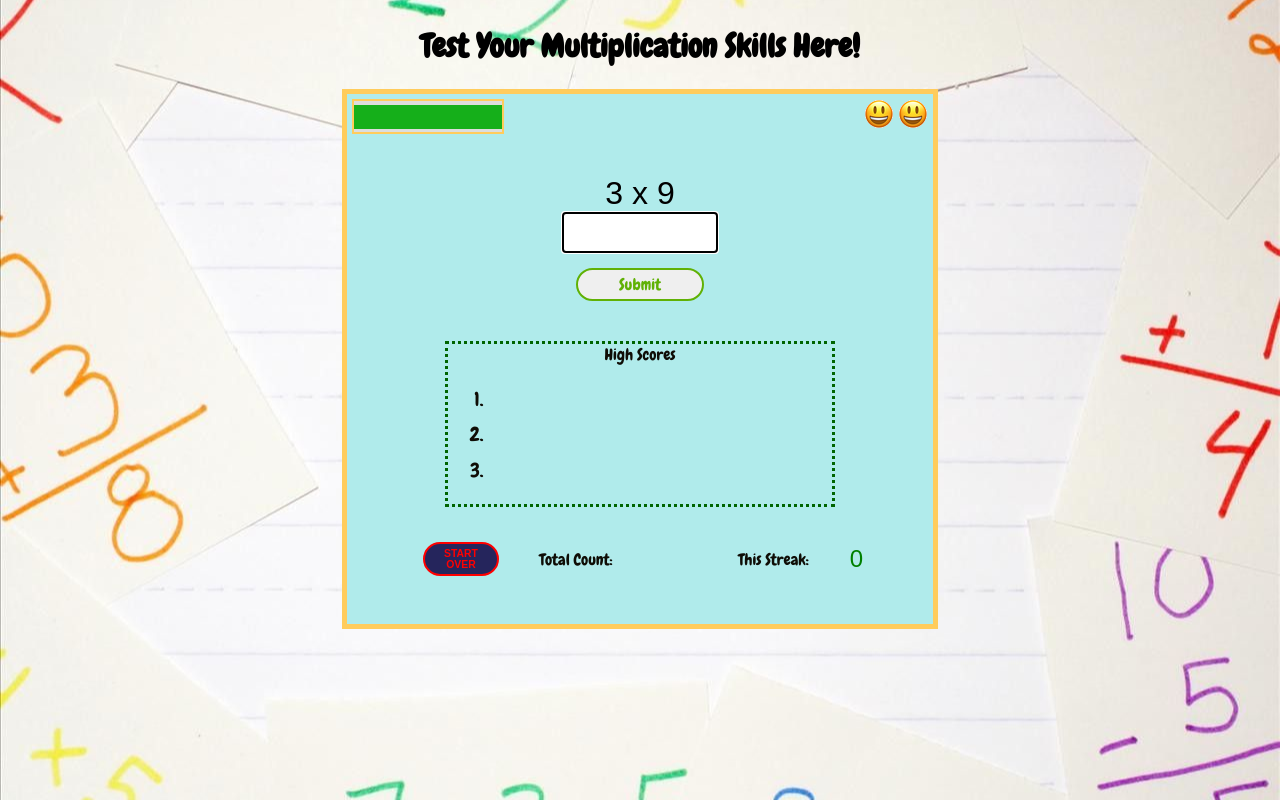
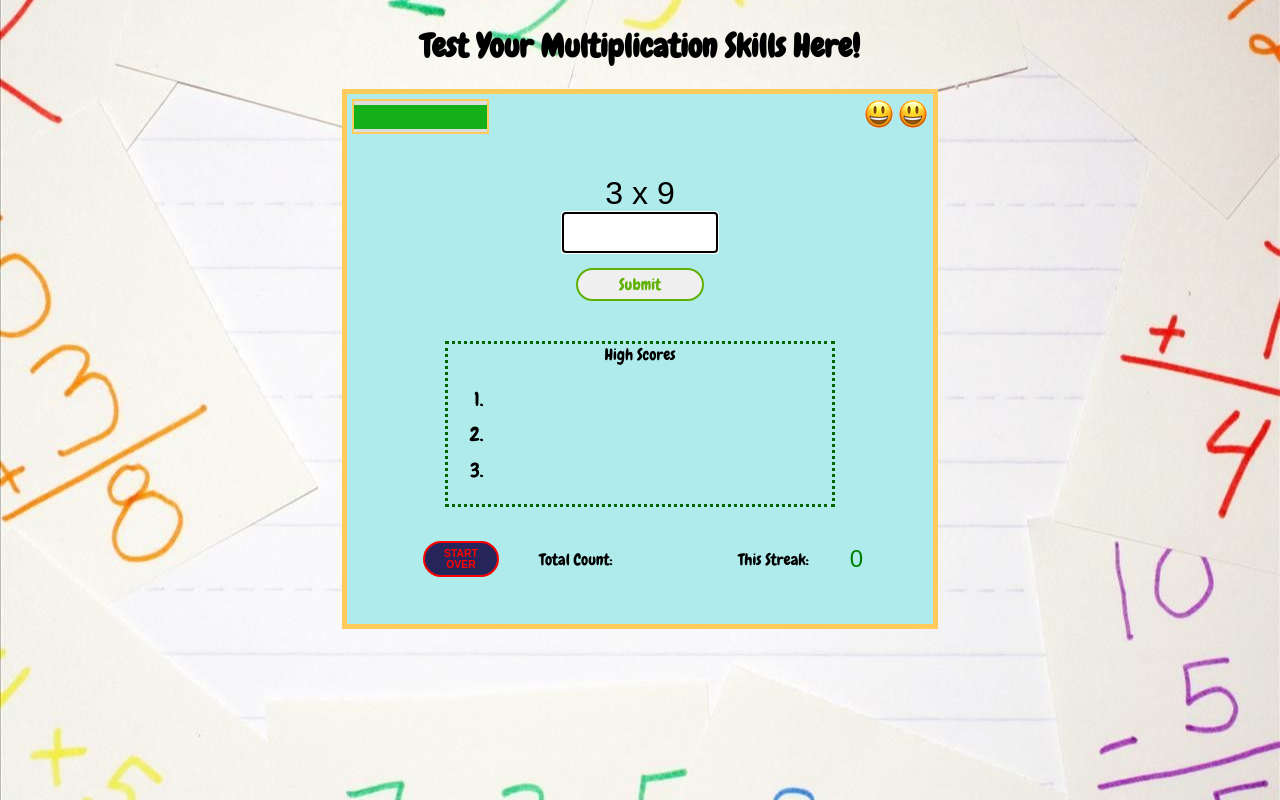
Before and after one commit to jumba23/Multiplication-Test-App, a plain HTML site: page index.html in a window 1280 px wide. Drawn offline with Linux system fonts and the light colour scheme.

Commit message:
css code cleaned up

```diff
--- a/script.js
+++ b/script.js
@@ -23,7 +23,6 @@ function createLocalStorage() {
 }
 
 function displayHighScores(highScores) {
-  console.log(highScores);
   document.getElementById(
     "li-1"
   ).innerHTML = `${highScores[0].playerName} ${highScores[0].score}`;
--- a/style.css
+++ b/style.css
@@ -14,16 +14,13 @@ h1{
 }
 
 #gameBoard {
-
     width: 45vw;
     height: 65vh;
     margin: auto;
     background-color: rgb(176, 235, 235);
     border: 5px solid #ffcc5c;
-    color: #0f0d06;
     padding: 5px;
-    font-size: 1em;
-      }
+}
 
   #timerCounter, #resetAndScore{
     display: flex;
@@ -65,7 +62,6 @@ h1{
     border: none;
     background-color: rgb(176, 235, 235);
     width: 6vh;
-    /* padding-left: 0.5rem; */
     font-size: 3vh;
     color: green;
 }
@@ -94,6 +90,7 @@ h1{
       padding: 0.5vh;
       border-radius: 2rem;
       width: 6vw;
+      height: 4.5vh;
       color: red;
       background-color: rgb(37, 37, 92);
       font-size: 1.3vh;
@@ -116,7 +113,7 @@ h1{
       border: 2px solid #ffcc5c;
       display: flex;
       align-items: center;
-      width: 11.6vw;
+      width: 10.4vw;
       background-color: #ddd;
  }
 
@@ -136,110 +133,3 @@ h1{
   #yourAnswer:focus {
       outline: auto;
   }
-
-
-/* @media screen and (max-width: 370px) {
-  #formWrap{
-    display: flex;
-    height: 100%;
-    flex-direction: column;
-    justify-content: center;
-    align-items: center;
-  }
-
-  h1{
-    padding-bottom: 5%;
-    font-size: 25px;
-  }
-
-  #gameBoard {
-    width: 97%;
-    margin: 0 auto;
-    padding: 0;
-   }
-
-  #mathProblem, #yourAnswer {
-    width: 40%;
-    font-size:  60px;
-  }
-
-  #mathProblem {
-    width: 97%;
-  }
-
-  #questionAnswer {
-    width: 97%;
-    padding: 0;
-  }
-
-  label{
-    font-size: 18px;
-  }
-
-  #resetButton{
-    width: 20%;
-    font-size: 10px;
-  }
-
-  #answerButton {
-    width: 35%;
-    font-size: 30px;
-  }
-}
-
-@media screen and (max-width: 450px) and (min-width: 380px) { */
-  /* #formWrap{
-    display: flex;
-    height: 100%;
-    flex-direction: column;
-    justify-content: center;
-    align-items: center;
-  }
-
-  h1{
-    padding-bottom: 5%;
-    font-size: 25px;
-  }
-
-  #gameBoard > div {
-    padding: 20px;
-    text-align: center;
-    font-size: 1em;
-    color: #0f0d06;
-      }
-
-  #gameBoard {
-    width: 90%;
-    margin: 0;
-    padding: 15px;
-   }
-
-  #mathProblem, #yourAnswer {
-    width: 40%;
-    font-size:  60px;
-  }
-
-  #mathProblem {
-    width: 97%;
-  }
-
-  #questionAnswer {
-    width: 97%;
-    padding: 0;
-  }
-
-  label{
-    font-size: 18px;
-  }
-
-  #resetButton{
-    width: 20%;
-    font-size: 10px;
-  }
-
-  #answerButton {
-    width: 35%;
-    font-size: 30px;
-  }
-}
- */
```
